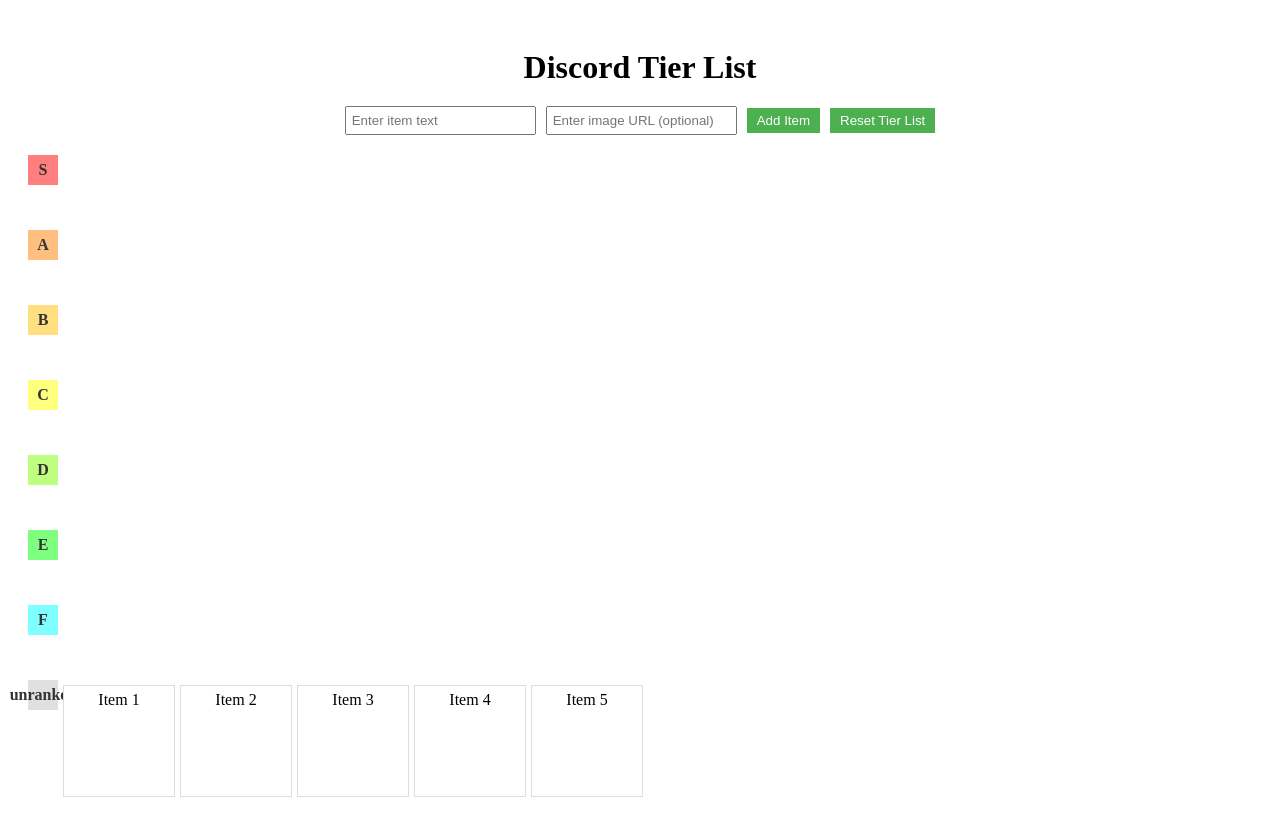
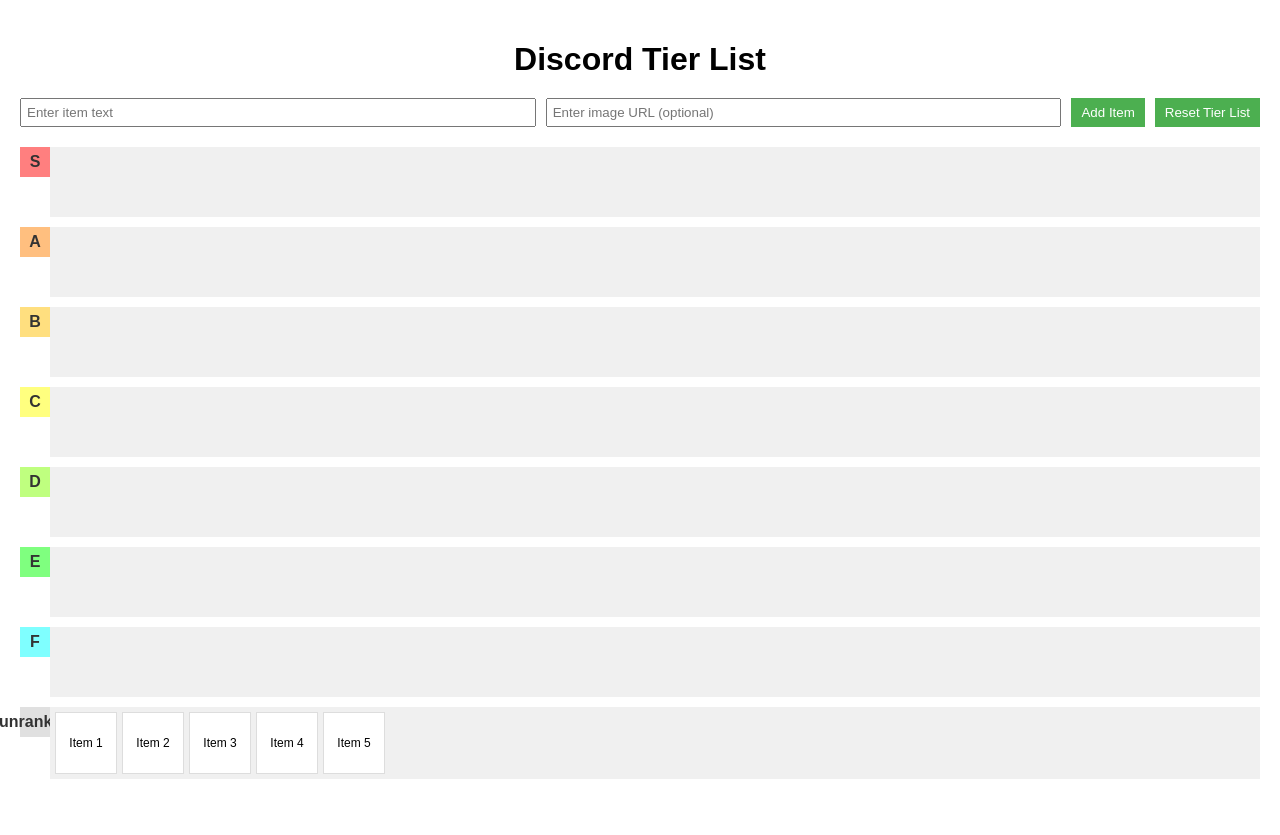
Before and after one commit to SMNVHK/tierlist-didi, a React (Create React App) app: page / in a window 1280 px wide. After the commit the page ends 809 px from the top, so only its background shows below. Built offline with nearby package versions, Linux system fonts and the light colour scheme; no server answers; the database is empty.

Commit message:
ALLEZ LA

```diff
--- a/src/App.js
+++ b/src/App.js
@@ -5,7 +5,6 @@
 import './App.css';
 import './TierList.css';
 
-// Move this to a separate config file (e.g., firebaseConfig.js)
 const firebaseConfig = {
 
   apiKey: "AIzaSyDCt4bLWo8OVYb7dO5Cjyin6VKa9czjuoo",
@@ -40,16 +39,11 @@
   unranked: ['Item 1', 'Item 2', 'Item 3', 'Item 4', 'Item 5'],
 };
 
-const tierColors = {
-  S: '#ff7f7f', A: '#ffbf7f', B: '#ffdf7f', C: '#ffff7f',
-  D: '#bfff7f', E: '#7fff7f', F: '#7fffff', unranked: '#e0e0e0',
-};
-
 function App() {
   const [items, setItems] = useState(initialItems);
   const [newItemText, setNewItemText] = useState('');
   const [newItemImage, setNewItemImage] = useState('');
-  const [zoomedItemId, setZoomedItemId] = useState(null);
+  const [isDragging, setIsDragging] = useState(false);
 
   useEffect(() => {
     const itemsRef = ref(database, 'items');
@@ -62,6 +56,7 @@
   }, []);
 
   const onDragEnd = (result) => {
+    setIsDragging(false);
     if (!result.destination) return;
 
     const { source, destination } = result;
@@ -95,6 +90,11 @@
     set(ref(database, 'items'), initialItems);
   };
 
+  const tierColors = {
+    S: '#ff7f7f', A: '#ffbf7f', B: '#ffdf7f', C: '#ffff7f',
+    D: '#bfff7f', E: '#7fff7f', F: '#7fffff', unranked: '#e0e0e0',
+  };
+
   return (
     <div className="App">
       <div className="tier-list">
@@ -117,7 +117,7 @@
           <button onClick={resetTierList} className="reset-button">Reset Tier List</button>
         </div>
 
-        <DragDropContext onDragEnd={onDragEnd}>
+        <DragDropContext onDragEnd={onDragEnd} onDragStart={() => setIsDragging(true)}>
           {Object.entries(items).map(([tier, tierItems]) => (
             <Droppable key={tier} droppableId={tier} direction="horizontal">
               {(provided) => (
@@ -132,14 +132,12 @@
                   >
                     {tierItems.map((item, index) => (
                       <Draggable key={item.id || item} draggableId={item.id || item} index={index}>
-                        {(provided) => (
+                        {(provided, snapshot) => (
                           <div
                             ref={provided.innerRef}
                             {...provided.draggableProps}
                             {...provided.dragHandleProps}
-                            className={`tier-item ${zoomedItemId === (item.id || item) ? 'zoomed' : ''}`}
-                            onMouseEnter={() => setZoomedItemId(item.id || item)}
-                            onMouseLeave={() => setZoomedItemId(null)}
+                            className={`tier-item ${snapshot.isDragging ? 'dragging' : ''} ${!snapshot.isDragging && !isDragging ? 'zoomable' : ''}`}
                           >
                             {item.image ? (
                               <img src={item.image} alt={item.content} className="item-image" />
--- a/src/TierList.css
+++ b/src/TierList.css
@@ -1,5 +1,7 @@
 .tier-list {
+  font-family: Arial, sans-serif;
   max-width: 100%;
+  margin: 0 auto;
   padding: 20px;
 }
 
@@ -10,8 +12,9 @@
 
 .tier {
   display: flex;
-  margin-bottom: 5px;
+  margin-bottom: 10px;
 }
+
 .tier-label {
   width: 30px;
   height: 30px;
@@ -25,10 +28,11 @@
 .tier-items {
   flex-grow: 1;
   min-height: 60px;
-  padding: 5px;
+  background-color: #f0f0f0;
   display: flex;
   align-items: center;
-  flex-wrap: wrap;
+  padding: 5px;
+  overflow: visible;
 }
 
 .tier-item {
@@ -39,23 +43,32 @@
   cursor: move;
   transition: all 0.3s ease;
   position: relative;
-  width: 100px;
-  height: 100px;
+  width: 50px;
+  height: 50px;
+  display: flex;
+  align-items: center;
+  justify-content: center;
+  font-size: 12px;
+  overflow: hidden;
 }
 
-.tier-item.zoomed {
-  width: 300px;
-  height: 300px;
+.tier-item.zoomable:hover {
+  transform: scale(1.5);
   z-index: 1000;
-  position: absolute;
+}
+
+.tier-item.dragging {
+  transform: none !important;
 }
 
 .add-item-form {
   margin-bottom: 20px;
+  display: flex;
+  gap: 10px;
 }
 
 .add-item-form input {
-  margin-right: 10px;
+  flex: 1;
   padding: 5px;
 }
 
@@ -74,6 +87,5 @@
 }
 
 .reset-button {
-  margin-left: 10px;
   background-color: #f44336;
 }
--- /dev/null
+++ b/src/index.css
@@ -0,0 +1,13 @@
+body {
+    margin: 0;
+    font-family: -apple-system, BlinkMacSystemFont, 'Segoe UI', 'Roboto', 'Oxygen',
+      'Ubuntu', 'Cantarell', 'Fira Sans', 'Droid Sans', 'Helvetica Neue',
+      sans-serif;
+    -webkit-font-smoothing: antialiased;
+    -moz-osx-font-smoothing: grayscale;
+  }
+
+  code {
+    font-family: source-code-pro, Menlo, Monaco, Consolas, 'Courier New',
+      monospace;
+  }
```
Also changed, not shown: src/index.js (+5 -8 lines).
